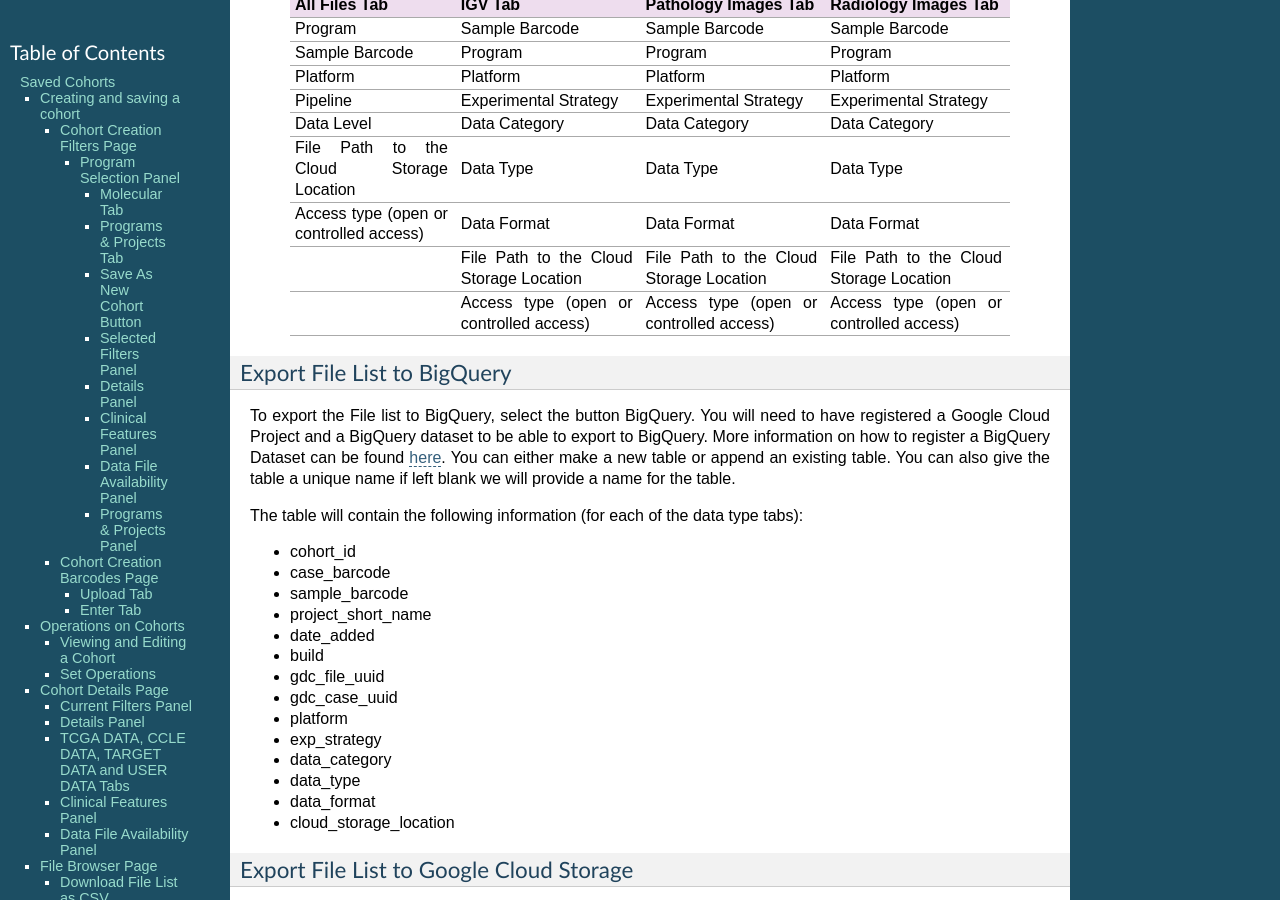
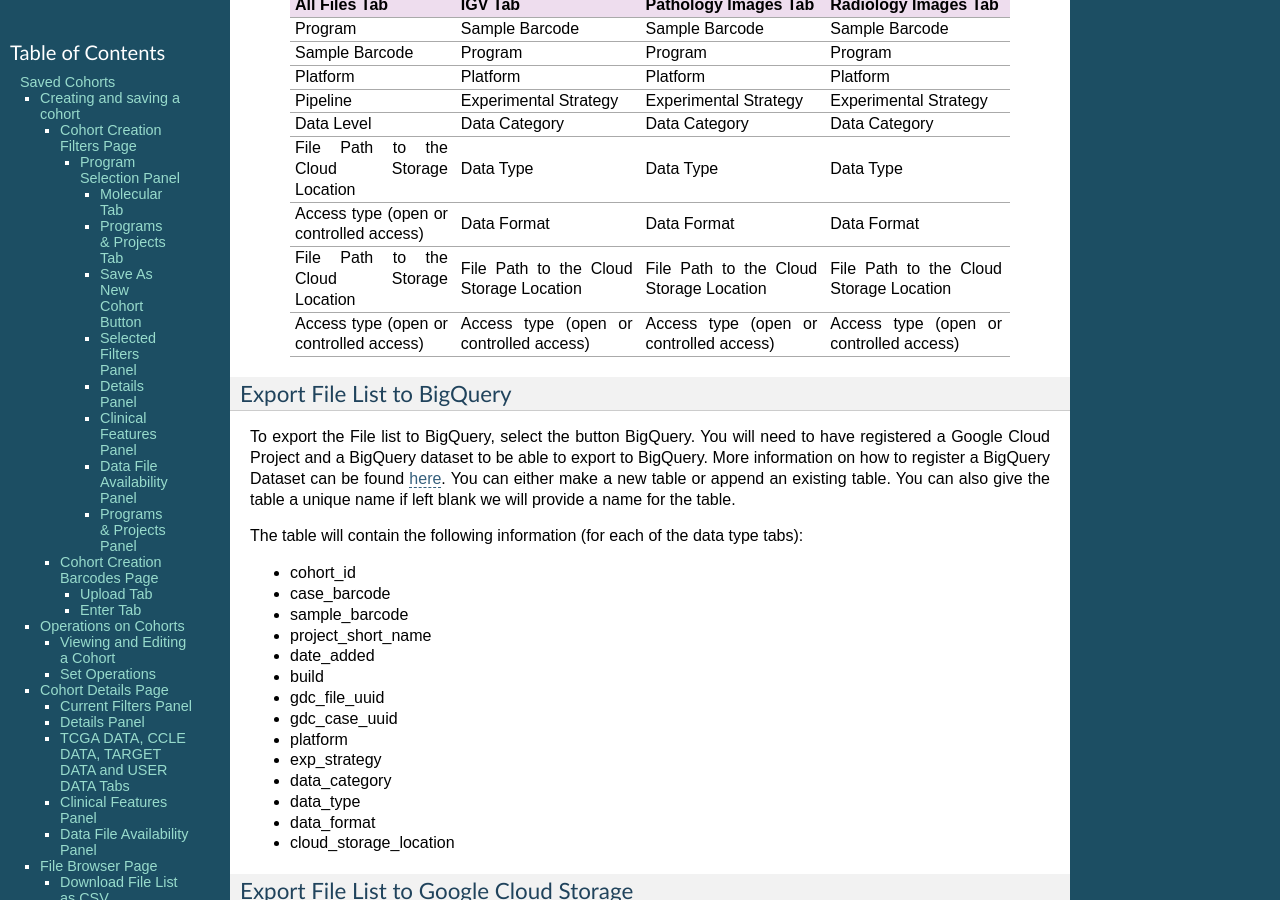
Before and after one commit to isb-cgc/readthedocs, a Sphinx documentation site: the page built from docs/source/sections/webapp/Saved-Cohorts.rst, in a window 1280 px wide and 900 px high, scrolled down 9550 px. Built offline with Sphinx 7.4.7, drawn with Linux system fonts in a browser that asks for light colours; pages that are not in the unit, such as notebooks, are missing from menus.

Commit message:
updated all files tab

```diff
--- a/docs/source/sections/webapp/Saved-Cohorts.rst
+++ b/docs/source/sections/webapp/Saved-Cohorts.rst
@@ -389,6 +389,7 @@ This panel shows a list of tree maps that give a high level break of the samples
 
 Data File Availability Panel
 ============================
+
 This panel shows a parallel sets graph of available data files for the selected samples in the cohort. The large headers over
 the vertical bars are data types. Each vertical bar may be broken up to represent different platforms used to generate
 that type of data (and "NA" for samples for which that data type is not available).
@@ -432,11 +433,10 @@ The file contains the following information for each file:
    +-----------------------------------------+------------------------------------------+-----------------------------------------+-----------------------------------------+
    | Access type (open or controlled access) | Data Format                              | Data Format                             | Data Format                             |
    +-----------------------------------------+------------------------------------------+-----------------------------------------+-----------------------------------------+
-   |                                         | File Path to the Cloud Storage Location  | File Path to the Cloud Storage Location | File Path to the Cloud Storage Location |
+   | File Path to the Cloud Storage Location | File Path to the Cloud Storage Location  | File Path to the Cloud Storage Location | File Path to the Cloud Storage Location |
    +-----------------------------------------+------------------------------------------+-----------------------------------------+-----------------------------------------+
-   |                                         | Access type (open or controlled access)  | Access type (open or controlled access) | Access type (open or controlled access) |
+   | Access type (open or controlled access) | Access type (open or controlled access)  | Access type (open or controlled access) | Access type (open or controlled access) |
    +-----------------------------------------+------------------------------------------+-----------------------------------------+-----------------------------------------+
-
 
 Export File List to BigQuery
 ============================
```
